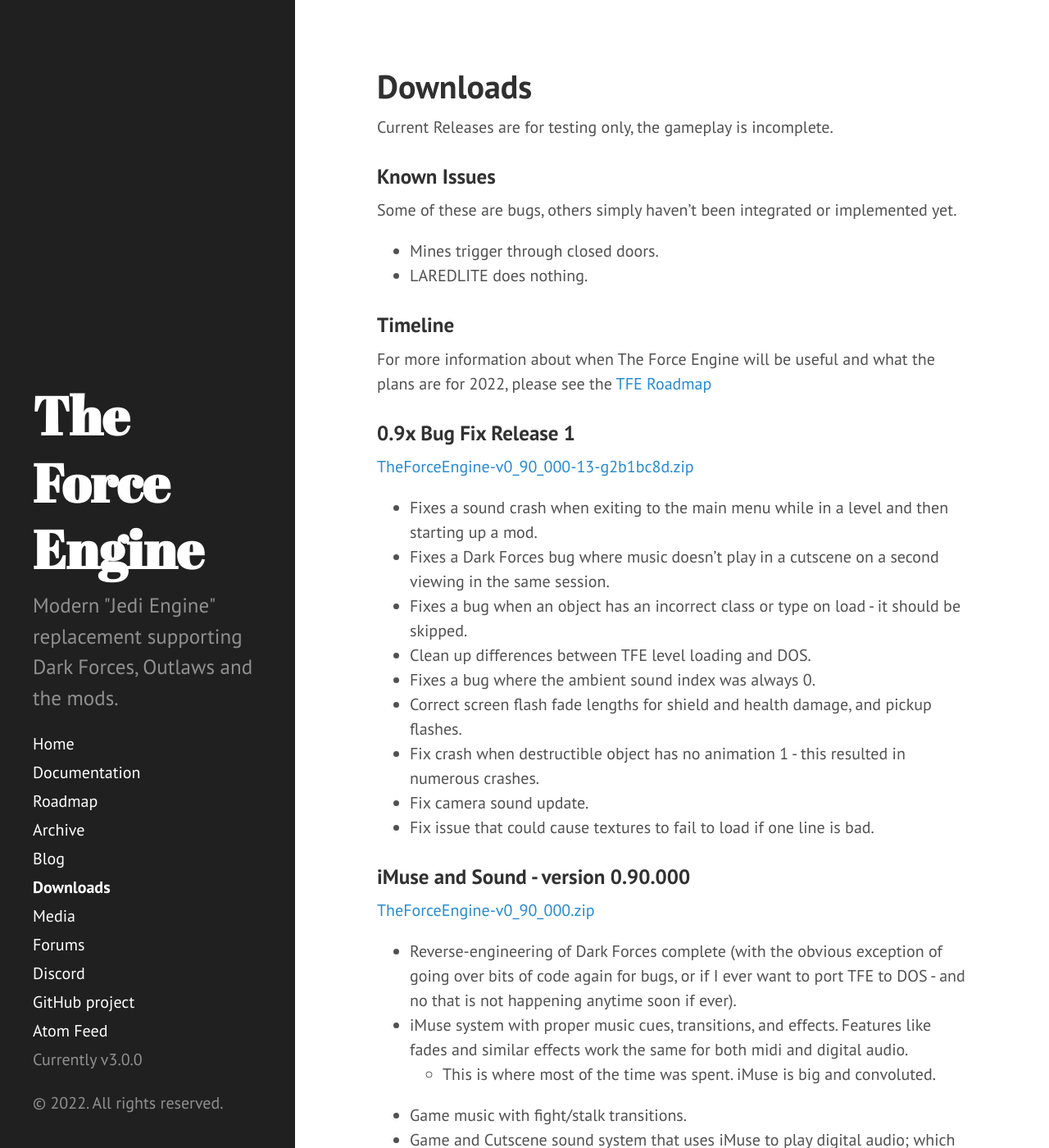
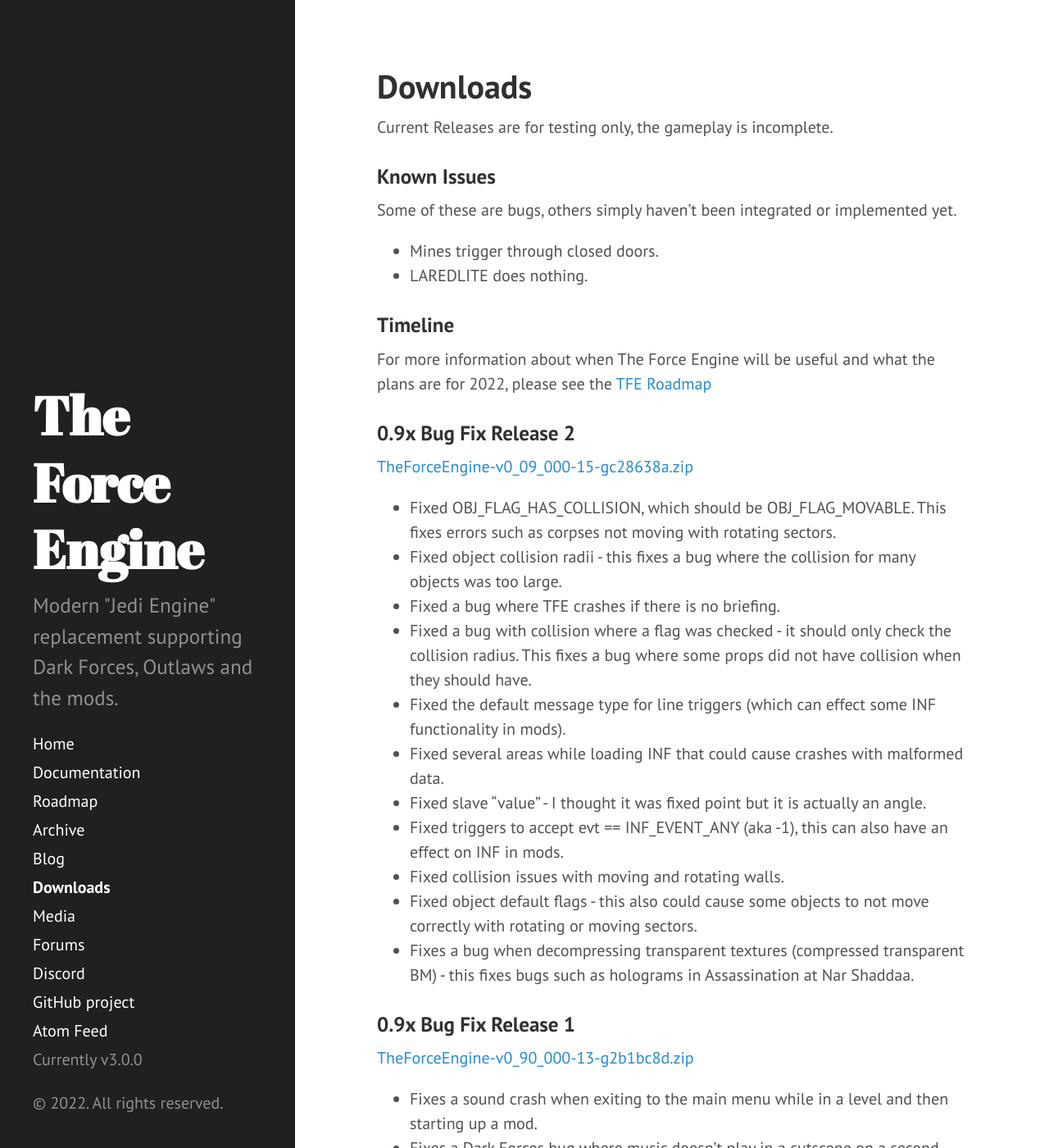
Before and after one commit to TheForceEngine/TheForceEngine.github.io, a Jekyll site: the page built from downloads.md, in a window 1280 px wide and 1400 px high. Shown: the whole window at 82% size. Built offline with Jekyll 4.4.1, drawn with Linux system fonts in a browser that asks for light colours.

Commit message:
Update downloads.md

```diff
--- a/downloads.md
+++ b/downloads.md
@@ -12,6 +12,20 @@
 
 ### Timeline
 For more information about when The Force Engine will be useful and what the plans are for 2022, please see the [TFE Roadmap](Roadmap.md)
+
+### 0.9x Bug Fix Release 2
+[TheForceEngine-v0_09_000-15-gc28638a.zip](archive/TheForceEngine-v0_09_000-15-gc28638a.zip) <br>
+* Fixed OBJ_FLAG_HAS_COLLISION, which should be OBJ_FLAG_MOVABLE. This fixes errors such as corpses not moving with rotating sectors.
+* Fixed object collision radii - this fixes a bug where the collision for many objects was too large.
+* Fixed a bug where TFE crashes if there is no briefing.
+* Fixed a bug with collision where a flag was checked - it should only check the collision radius. This fixes a bug where some props did not have collision when they should have.
+* Fixed the default message type for line triggers (which can effect some INF functionality in mods).
+* Fixed several areas while loading INF that could cause crashes with malformed data.
+* Fixed slave "value" - I thought it was fixed point but it is actually an angle.
+* Fixed triggers to accept evt == INF_EVENT_ANY (aka -1), this can also have an effect on INF in mods.
+* Fixed collision issues with moving and rotating walls.
+* Fixed object default flags - this also could cause some objects to not move correctly with rotating or moving sectors.
+* Fixes a bug when decompressing transparent textures (compressed transparent BM) - this fixes bugs such as holograms in Assassination at Nar Shaddaa.
 
 ### 0.9x Bug Fix Release 1
 [TheForceEngine-v0_90_000-13-g2b1bc8d.zip](archive/TheForceEngine-v0_09_000-13-g2b1bc8d.zip) <br>
```
